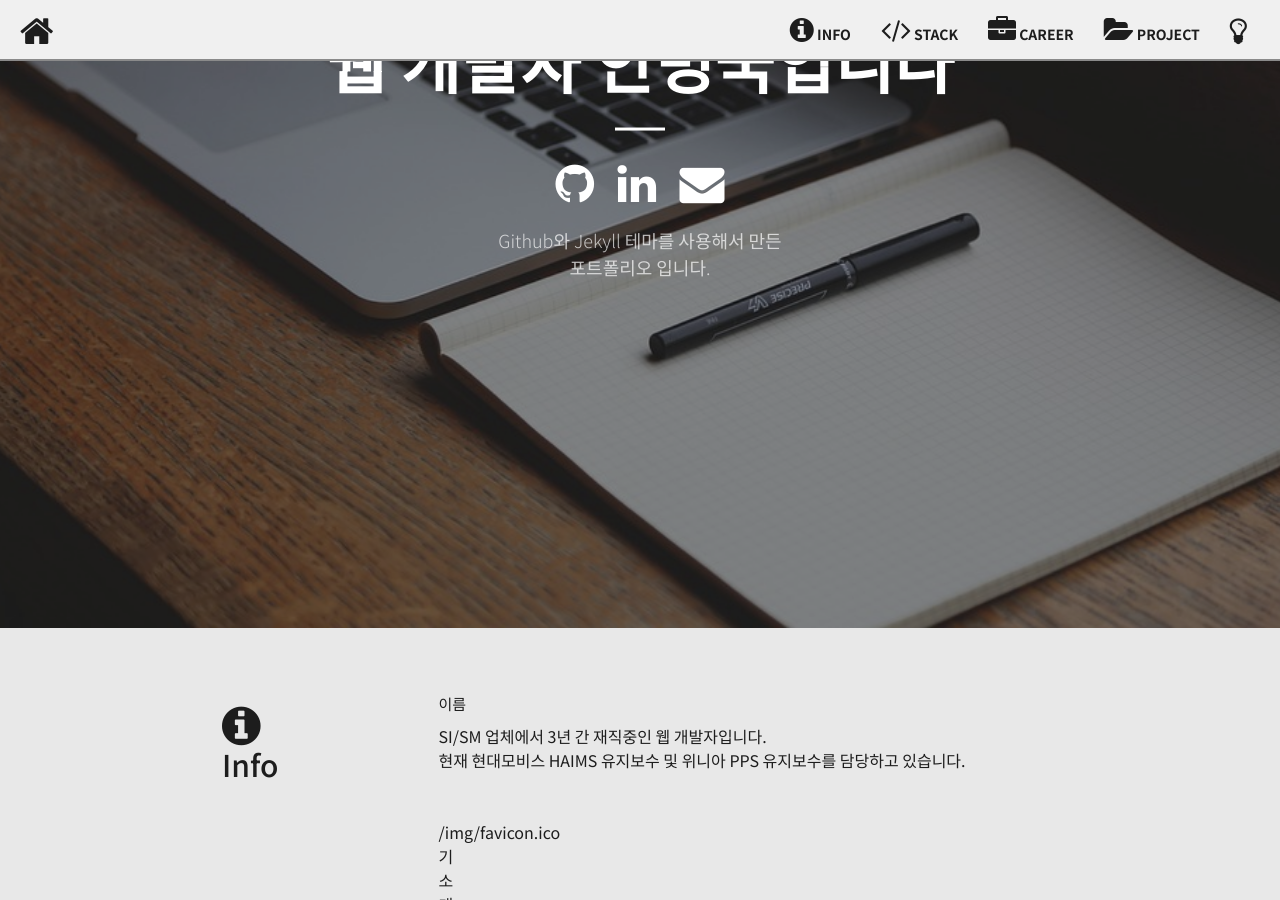
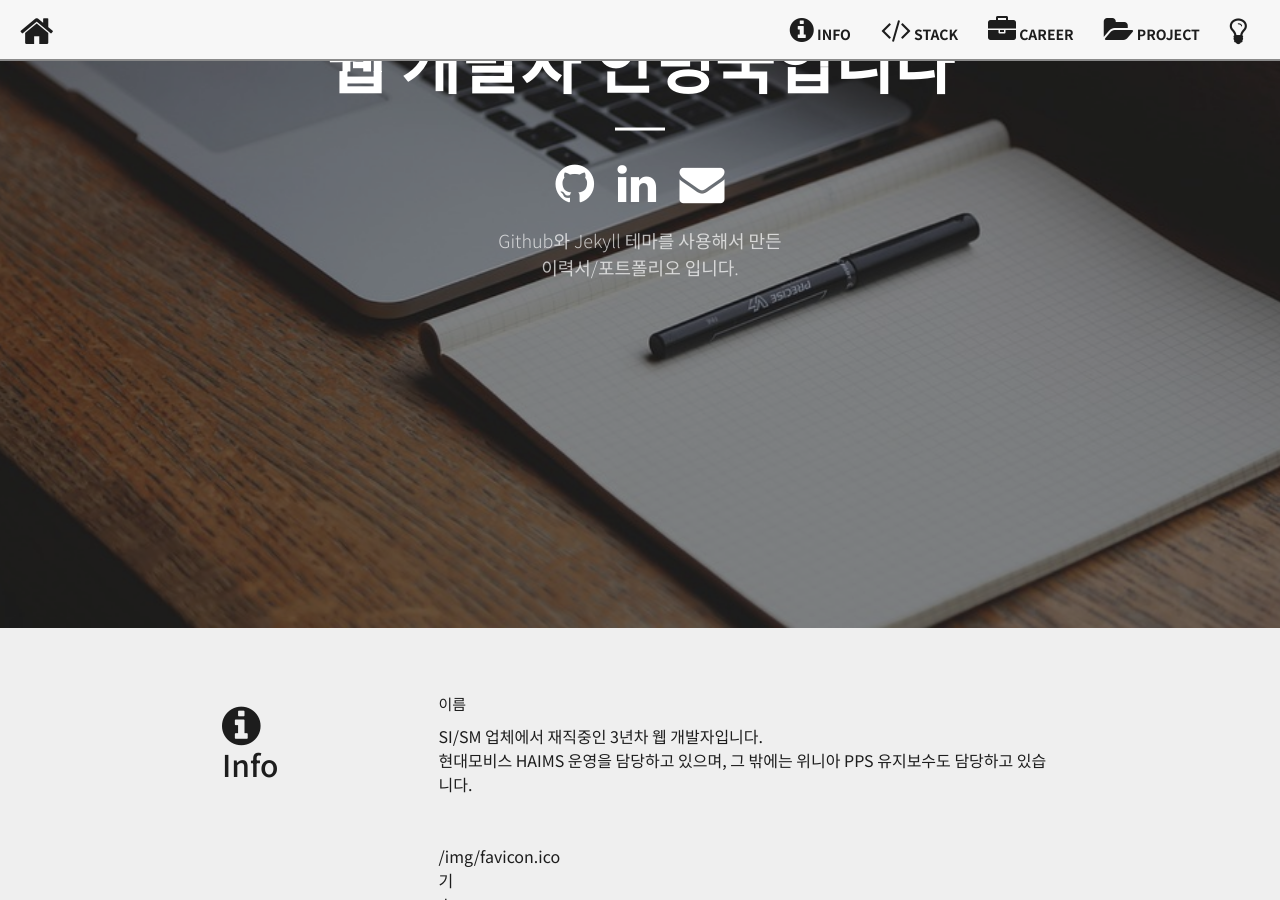
Before and after one commit to fpshtmxm36/Jekyll_Portfolio, a Jekyll site: the page built from index.md, in a window 1280 px wide and 900 px high, scrolled down 272 px. Built offline with Jekyll 4.4.1, drawn with Linux system fonts in a browser that asks for light colours; some web fonts are replaced; some of the changed text lies outside the part shown.

Commit message:
230125_틀잡기
*전체적인 틀 잡는중
*내용 계속 수정중

```diff
--- a/_includes/Career.html
+++ b/_includes/Career.html
@@ -1,4 +1,4 @@
-<section class="bg-career" id="Career">
+<section class="bg-section" id="Career">
     <div class="container-fluid">
         <div class="container">
             <div class="row">
@@ -9,82 +9,60 @@
             </div>
             <div class="row">
                 <div class="col-lg-3 col-md-3 career-image">
-                    <img src="img/sesk.png" alt="SES-K"><br>
-                    <span>(주)에스이에스케이</span>
+                    <span class="lineblock-date">2020.01 ~ </span>
+                    <div>(주)에스이에스케이</div>
+                    <div>웹 개발자</div>
                 </div>
                 <div class="col-lg-9 col-md-9 career-box">
                     <div class="career-info">
-                        <span class="lineblock-date">2020.01 ~ </span>
-                        현대모비스 HAIMS 운영팀<br><!--Hyundai-mobis Agent Inventory Management System-->
-                        HAIMS는 자체 개발한 X-Framework와 Websquare(2.0) 기반으로 개발된 현대/기아 대리점 부품관리용 사이트입니다.
+                        <h4>현대모비스 HAIMS 운영 및 유지보수</h4><!--Hyundai-mobis Agent Inventory Management System-->
+                        <span class="lineblock-skill">Websquare</span>
                         <span class="lineblock-skill">Javascript</span>
                         <span class="lineblock-skill">XML</span>
-                        <span class="lineblock-skill">Websquare</span>
-                        <span class="lineblock-skill">X-Framework</span>
                         <span class="lineblock-skill">DB2</span>
-                        <span class="lineblock-skill">COBOL</span>
-                    </div>
-                    <div>
+                        <span class="lineblock-skill">COBOL</span><br>
+                        <div>Websquare(2.0) 기반의 현대/기아 대리점 부품관리용 사이트입니다.</div>
+                        <br>
                         전반적인 HAIMS 운영 및 추가 개발<br>
                         <ul>
                             <li>
-                            <span class="lineblock-date">2023.1 ~ 진행 중&nbsp;&nbsp;&nbsp;&nbsp;&nbsp;&nbsp;</span> AIX → Linux 서버 변경 참여
+                                AIX → Linux 서버 변경 담당 화면 점검
                             </li>
                             <li>
-                            <span class="lineblock-date">2022.12 ~ 2023.01</span> 현대모비스 부품몰앱 알림 수신 기능 추가
+                                현대모비스 부품몰앱 알림 수신 기능 추가
                             </li>
                             <li>
-                            <span class="lineblock-date">2020.12 ~ 2021.02</span> 통합부품관리시스템 MAPS 이관 이후 원복 참여
-                            <!--Most Advanced Parts System-->
+                                통합부품관리시스템 MAPS 이관 이후 원복 참여 <!--Most Advanced Parts System-->
                             </li>
                             <li>
-                            <span class="lineblock-date">2020.01 ~ 진행 중&nbsp;&nbsp;&nbsp;</span> 사이트 내 알림 기능 분석 및 튜닝
-                        </li>
-                        <li>
-                            <span class="lineblock-date">2020.01 ~ 진행 중&nbsp;&nbsp;&nbsp;</span> 담당 화면 점검 및 유지보수
+                                화면 점검 및 유지보수
                             </li>
                         </ul>
                         그 외 업무<br>
                         <ul>
                             <li>
-                            <span class="lineblock-date">2021.04 ~ 2021.07</span> 사내용 출퇴근 및 근태 화면 설계 및 개발
+                                사내용 출퇴근 및 근태 화면 설계 및 개발
                             </li>
                             <li>
-                            <span class="lineblock-date">2021.12</span> SES-K 회사 사이트 관리 http://ses-k.com/
+                                별도로 사용하는 부가서비스(FAX, SMS, GPS) 요금 및 CMS 관리
                             </li>
                             <li>
-                            <span class="lineblock-date">2021.12</span> 별도 사용하는 부가서비스 신규 가입 및 관리
-                        </li>
-                        <li>
-                            <span class="lineblock-date">2021.12</span> 부가서비스 요금 산출 및 CMS 관리
-                        </li>
-                        <li>
-                            <span class="lineblock-date">2021.12</span> 신규 입사자 및 운영 인원 환경설정
-                        </li>
-                        <li>
-                            <span class="lineblock-date">2021.12</span> 일부 담당 업무 인수인계 문서 작성
+                                운영 인원 환경설정, 담당 업무 인수인계 문서 작성
                             </li>
                         </ul>
-                    </div>
-                    <div class="career-info">
-                        <span class="lineblock-date">2022.10 ~ </span> 위니아 PPS 재개발 및 유지보수
-                        <br>
+                        <h4>위니아 PPS</h4><!--Partner Portal System-->
                             <span class="lineblock-skill">Spring</span>
                             <span class="lineblock-skill">Java</span>
                             <span class="lineblock-skill">ABAP</span>
                             <span class="lineblock-skill">JEUS(WAS)</span>
-                        <span class="lineblock-skill">SAP</span>
-                        <!--Partner Portal System-->
-                    </div>
-                    <div>
+                            <span class="lineblock-skill">SAP</span><br>
+                            재개발 프로젝트
                             <ul>
                                 <li>
-                                <span class="lineblock-date">2022.03 ~ 2022.06</span> 일부 물류 및 입출고 화면 담당으로 ABAP → Spring 재개발 프로젝트 참여
-                            </li>
-                            <li>
-                                <span class="lineblock-date">2022.10 ~ </span> 재개발 이후 화면 점검 및 유지보수
+                                    일부 물류 및 입출고 화면 담당으로 ABAP → Spring 재개발 프로젝트 참여
                                 </li>
                             </ul>
+
                     </div>
                 </div>
             </div>
--- a/_includes/Info.html
+++ b/_includes/Info.html
@@ -1,4 +1,4 @@
-<section class="bg-info" id="Info">
+<section class="bg-section" id="Info">
     <div class="container">
         <div class="row">
             <div class="col-lg-12 col-md-12">
@@ -16,8 +16,9 @@
                     </div>
                     <div class="content-box">
                         <p>
-                            SI/SM 업체에서 3년 간 재직중인 웹 개발자입니다.<br>
-                            현재 현대모비스 HAIMS 유지보수 및 위니아 PPS 유지보수를 담당하고 있습니다.<br>
+                            SI/SM 업체에서 재직중인 3년차 웹 개발자입니다.<br>
+                            현대모비스 HAIMS 운영을 담당하고 있으며,
+                            그 밖에는 위니아 PPS 유지보수도 담당하고 있습니다.<br>
                             <br>
                             <br>
                             {{ "img/favicon.ico" | relative_url }}<br>
@@ -25,7 +26,7 @@
                             소<br>
                             개<br>
                             <br>
-                            3년동안 SI/SM 업무를 하며 원활한 커뮤니케이션과 활발한 피드백이 중요하다고 생각합니다.<br>
+                            원활한 커뮤니케이션과 활발한 피드백이 중요하다고 생각합니다.<br>
                             최근에 하고 싶은 것들과 새로운 것들을 계속 배우고 있는 중입니다.<br>
                         </p>
                     </div>
--- a/_includes/Project.html
+++ b/_includes/Project.html
@@ -1,4 +1,4 @@
-<section class="bg-project" id="Project">
+<section class="bg-section" id="Project">
     <div class="container-fluid">
         <div class="container">
             <div class="row">
@@ -9,9 +9,9 @@
             </div>
             <div class="content-box">
                 <div class="row">
-                    <div class="col-lg-12 col-sm-12">
+                    <div class="col-lg-6 col-sm-6 project-box">
                         <a href="https://fpshtmxm36.github.io/Jekyll_Portfolio/" class="portfolio-box" target="_blank">
-                            <img src="img/portfolio/1.jpg" class="img-responsive" alt="">
+                            <img src="img/project/project.png" class="img-responsive" alt="">
                             <div class="portfolio-box-caption">
                                 <div class="portfolio-box-caption-content">
                                     <div class="project-category text-faded">
@@ -24,13 +24,12 @@
                             </div>
                         </a>
                     </div>
-                    <div class="col-lg-12 col-md-12">
-                        포트폴리오 사이트<br>
-                        2022.12 ~ 2023.01<br>
+                    <div class="col-lg-6 col-md-6">
+                        <span class="lineblock-date">2022.12 ~ 2023.01</span> 포트폴리오 사이트<br>
                         <br>
                         지금 보고있는 이 사이트<br>
                         <br>
-                        Github와 Jekyll 테마를 사용해서 포트폴리오 사이트 제작<br>
+                        Github와 Jekyll 테마를 사용한 사이트 제작<br>
                     </div>
                 </div>
             </div>
--- a/_includes/Stack.html
+++ b/_includes/Stack.html
@@ -1,4 +1,4 @@
-<section class="bg-stack" id="Stack">
+<section class="bg-section" id="Stack">
     <div class="container-fluid">
         <div class="container">
             <div class="row">
--- a/_includes/header.html
+++ b/_includes/header.html
@@ -10,7 +10,7 @@
             </div>
             <br/>
             <p class="wow fadeIn" data-wow-delay=".5s">Github와 Jekyll 테마를 사용해서 만든<br/>
-                 포트폴리오 입니다.</p>
+                 이력서/포트폴리오 입니다.</p>
             <!-- <a href="#about" class="btn btn-primary btn-xl page-scroll">스크롤 버튼</a> -->
         </div>
     </div>
--- a/_sass/_base.scss
+++ b/_sass/_base.scss
@@ -1,37 +1,39 @@
 html,
 body {
-    height: 100%;
+    @include Noto-Sans;
+    @include transition-all;height: 100%;
     width: 100%;
+    font-size: 15px;
+    user-select: none;
     -webkit-user-select: none;
     -moz-user-select: none;
     -ms-user-select: none;
-    user-select: none;
-    @include Noto-Sans;
-    font-size: 15px;
 }
 
 body {
     --font: #1d1d1d;
-    --navbar: #f0f0f0;
+    --navbar: #f7f7f7;
     --navborder: #8a8a8a;
     --navclick: #c4c4c4;
-    --hr: #ffffff;
-    --info: #e8e8e8;
-    --stack: #e8e8e8;
-    --career: #e8e8e8;
-    --project: #e8e8e8;
+    --hr: #333333;
+    --section: #efefef;
+    --lb-stack: #51ccb7df;
+    --lb-date: #3fa3e6df;
+    --lb-skill: #8482e7df;
+    --footer: #9c9c9c;
 }
 
 body[data-theme="dark"]{
-    --font: #fafafa;
+    --font: #f7f7f7;
     --navbar: #272727;
     --navborder: #1a1a1a;
-    --navclick: #555555;
-    --hr: #333333;
-    --info: #4f4f4f;
-    --stack: #4f4f4f;
-    --career: #4f4f4f;
-    --project: #4f4f4f;
+    --navclick: #464646;
+    --hr: #f7f7f7;
+    --section: #444444;
+    --lb-stack: #0f463cdf;
+    --lb-date: #133146df;
+    --lb-skill: #1e1e35df;
+    --footer: #2c2c2c;
 }
 
 hr {
@@ -53,7 +55,6 @@
 a {
     -webkit-tap-highlight-color: rgba(0,0,0,0);
     -webkit-tap-highlight-color: transparent;
-    @include transition-all;
     color: $theme-highlight;
     &:hover,
     &:focus {
@@ -82,33 +83,13 @@
     background-color: $theme-primary;
 }
 
-.bg-info {
-    background-color: var(--info);
-    color: var(--font);
-}
-
-.bg-info {
-    background-color: var(--info);
-    color: var(--font);
-}
-
-.bg-career {
-    background-color: var(--career);
-    color: var(--font);
-}
-
-.bg-stack {
-    background-color: var(--stack);
-    color: var(--font);
-}
-
-.bg-project {
-    background-color: var(--project);
+.bg-section {
+    background-color: var(--section);
     color: var(--font);
 }
 
 .bg-footer {
-    background-color: var(--navbar);
+    background-color: var(--footer);
     color: var(--font);
 }
 
@@ -545,13 +526,11 @@
 }
 
 .career-image{
-    background-color: #4c9de95e;
     position: relative;
     display: inline-block;
     align-self: baseline;
-    text-align: center;
+    text-align: left;
     margin: 0px 5px 10px 5px;
-    padding: 15px 20px;
 }
 
 //
@@ -559,27 +538,17 @@
     position: relative;
     display: block;
     margin: 0px 5px 10px 5px;
-    padding: 15px 20px;
     ul{
-        padding-left:0px;
+        //padding-left:0px;
     }
     li{
-        list-style:none;
+        line-height: 200%;
+        list-style: disc;
     }
 }
 
-.career-info{
-    border-bottom: 1px solid #FFFFFF;
-}
-
-.career-inbox{
-    display: inline-block;
-    position: relative;
-	margin: auto;
-    padding: 5px;
-    font-size: 16px;
-    background-color: #6897b342;
-    border-radius: 5px;
+.project-box {
+    margin: 0px 5px 5px 5px;
 }
 
 .lineblock-stack {
@@ -588,7 +557,7 @@
 	margin: auto;
     padding: 5px;
     font-size: 16px;
-    background-color: #6897b342;
+    background-color: var(--lb-stack);
     border-radius: 5px;
 }
 
@@ -599,7 +568,7 @@
     padding: 4px 6px 4px 6px;
     font-size: 13px;
     font-weight: 500;
-    background-color: #5ba3adcb;
+    background-color: var(--lb-date);
     border-radius: 4px;
 }
 
@@ -610,16 +579,16 @@
     padding: 5px;
     font-size: 13px;
     font-weight: 500;
-    background-color: #919191cb;
+    background-color: var(--lb-skill);
     border-radius: 5px;
 }
 
 .row{
-    display: block;
+    display: grid;
 }
 @media (min-width: 768px) {
     .row{
-        display: block;
+        display: grid;
     }
 }
 @media (min-width: 992px) {
```
Also changed, not shown: img/portfolio/2.jpg (deleted), img/portfolio/3.jpg (deleted), img/portfolio/4.jpg (deleted), img/portfolio/5.jpg (deleted), img/portfolio/6.jpg (deleted), img/project/1.jpg (renamed from img/portfolio/1.jpg), img/project/project.png (added), 1 other file. Lines whose indentation alone changed are shown as unchanged.
